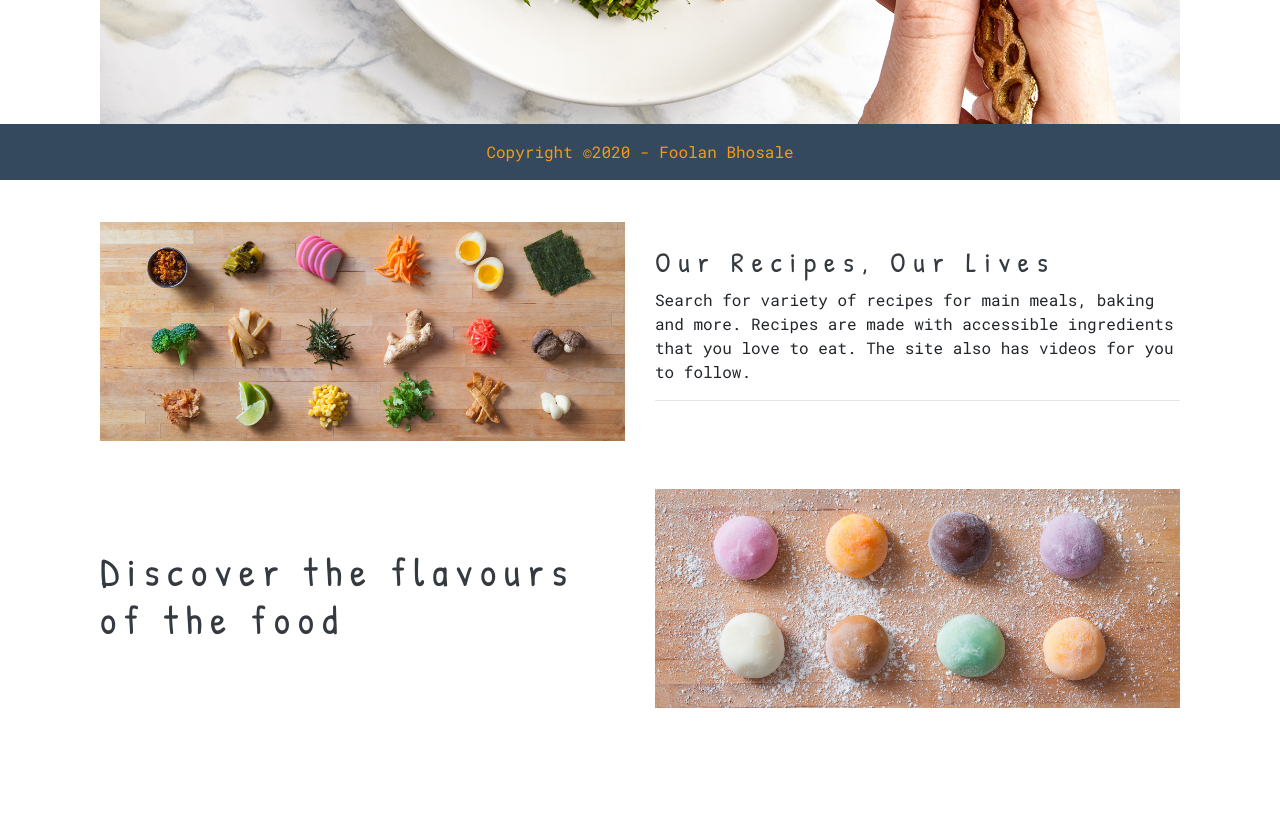
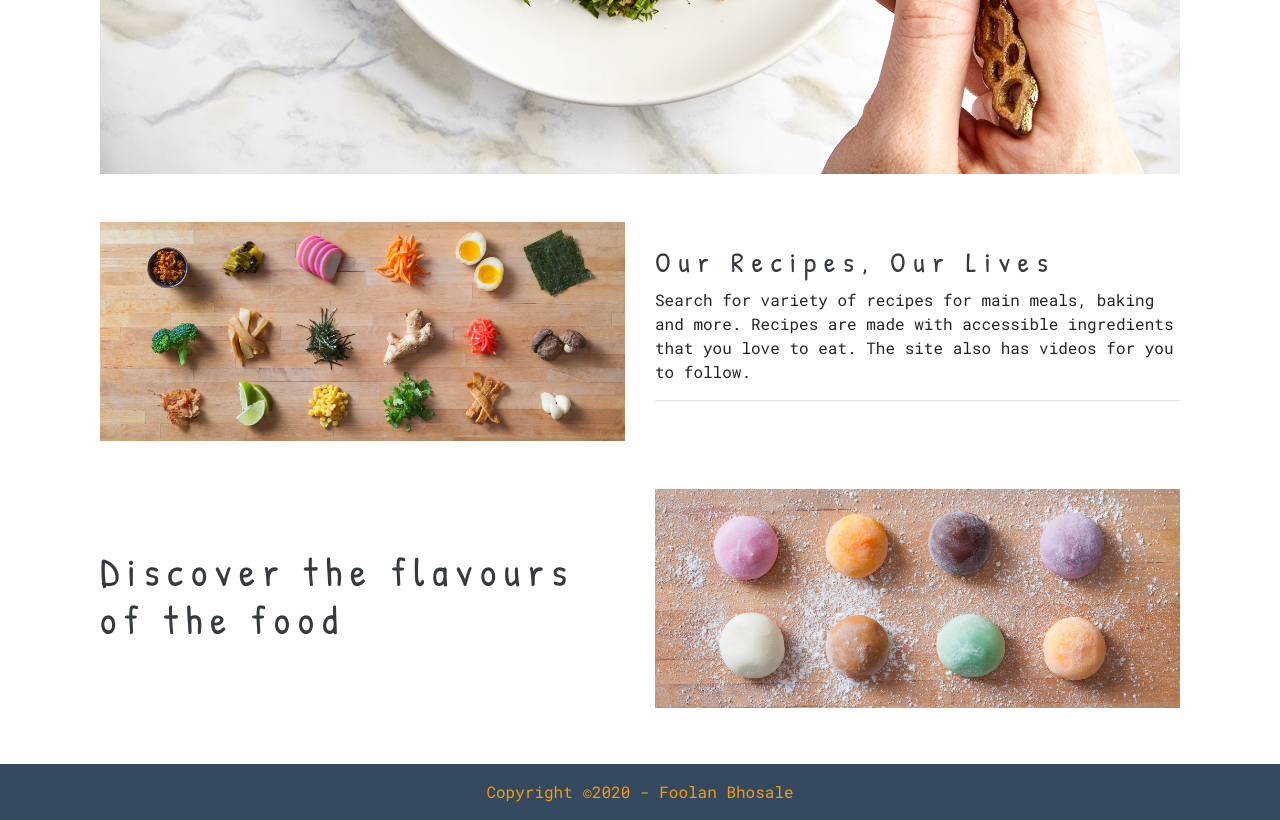
Before and after one commit to foolan-bhosale/practice, a React (Create React App) app: page / in a window 1280 px wide. Shown: the part 620-1440 px from the top of the page. Before the commit the page ends 1376 px from the top, so only its background shows below. Built offline with nearby package versions, Linux system fonts and the light colour scheme; a web font is replaced by a local one.

Commit message:
footer fixed

```diff
--- a/src/components/Footer/Footer.css
+++ b/src/components/Footer/Footer.css
@@ -2,7 +2,7 @@
     background-color: #34495e;
     color: #f39c12;
     font-family: 'Fredericka the Great', cursive;
-    position: fixed;
+    position: absolute;
     width: 100%;
-    bottom: 0;
+    bottom: 10;
 }
--- a/src/components/Home/Home.js
+++ b/src/components/Home/Home.js
@@ -18,8 +18,8 @@ function Home() {
                 </div>
             </section>
 
-            <section>
-                <div className='container'>
+            <section className='container'>
+
                     <div className='row'>
                         <div className='col-md-6 col-12 align-self-center mt-5'>
                             <div>
@@ -32,7 +32,7 @@ function Home() {
                             <hr />
                         </div>
                     </div>
-                </div>
+
             </section>
             <section>
                 <div className='container'>
```
